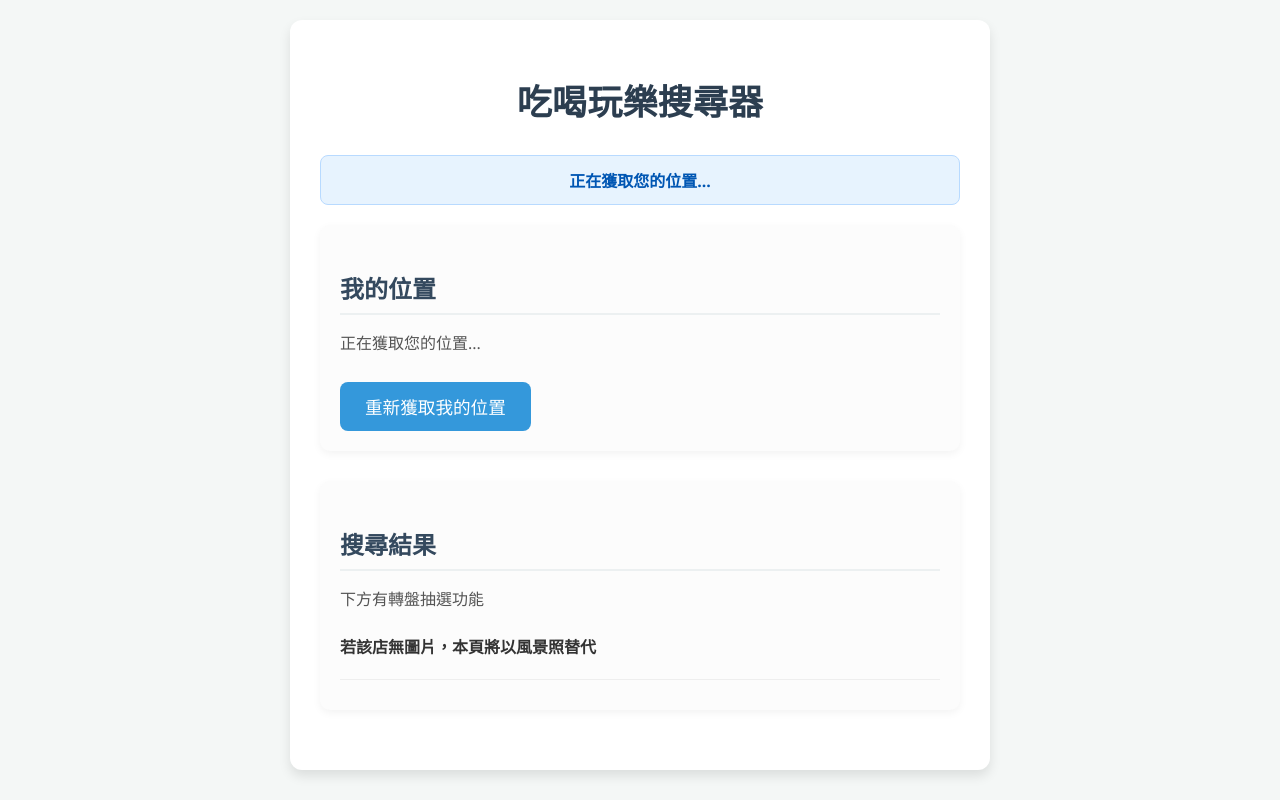
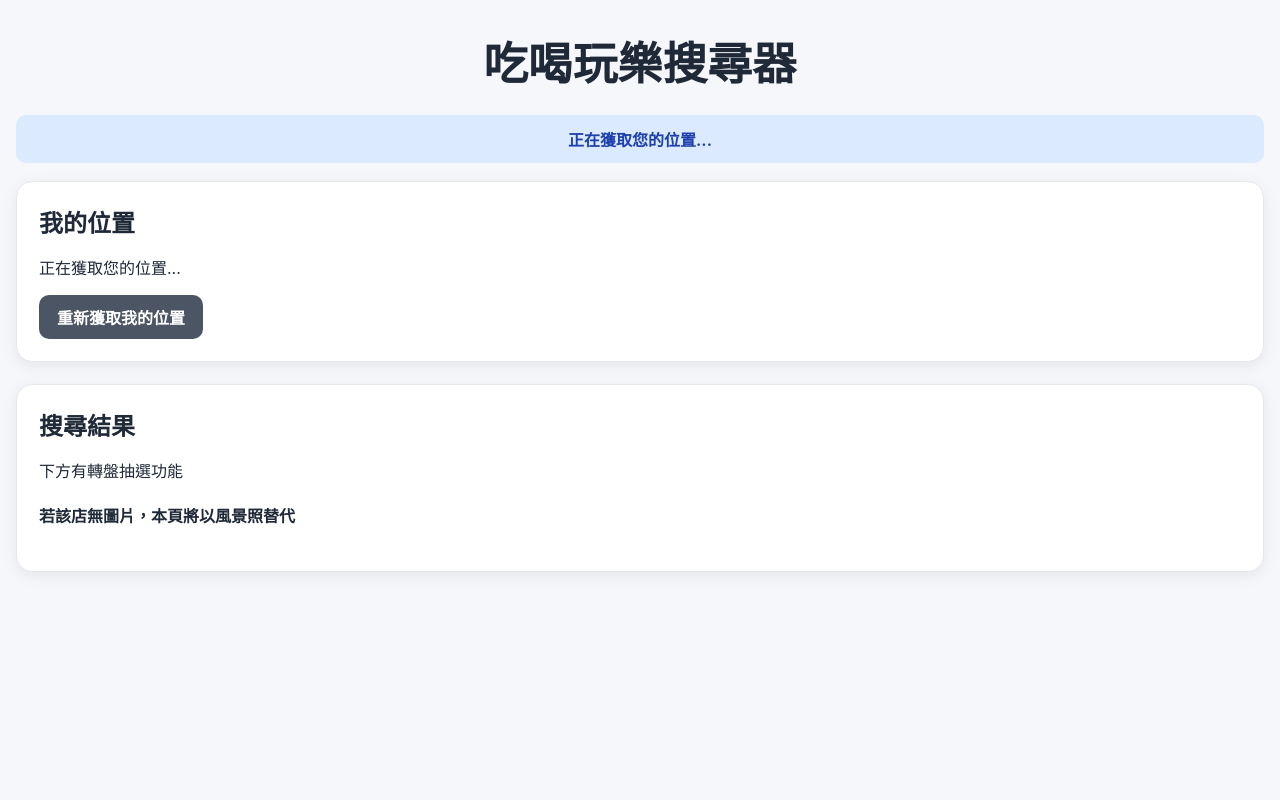
Before and after one commit to June43084/location_finder, a Flask app: page / in a window 1280 px wide. Run offline with Flask 3, Linux system fonts and the light colour scheme.

Commit message:
Update style.css

```diff
--- a/static/style.css
+++ b/static/style.css
@@ -1,287 +1,458 @@
-/* frontend/static/style.css */
+* {
+  box-sizing: border-box;
+}
+
+html {
+  scroll-behavior: smooth;
+}
+
+:root {
+  --bg: #f5f7fa;
+  --card: #ffffff;
+  --text: #1f2937;
+  --muted: #6b7280;
+  --line: #e5e7eb;
+  --primary: #2563eb;
+  --primary-hover: #1d4ed8;
+  --warning: #92400e;
+  --error: #b91c1c;
+  --shadow: 0 4px 16px rgba(0, 0, 0, 0.07);
+}
 
 body {
-    font-family: 'Segoe UI', Tahoma, Geneva, Verdana, sans-serif;
-    margin: 0;
-    padding: 20px;
-    background-color: #f4f7f6;
-    color: #333;
-    display: flex;
-    justify-content: center;
-    align-items: flex-start;
-    min-height: 100vh;
+  margin: 0;
+  background: var(--bg);
+  color: var(--text);
+  font-family:
+    -apple-system,
+    BlinkMacSystemFont,
+    "Segoe UI",
+    "Noto Sans TC",
+    "PingFang TC",
+    "Microsoft JhengHei",
+    Arial,
+    sans-serif;
+}
+
+a {
+  color: #1d4ed8;
+}
+
+button,
+input,
+select {
+  font: inherit;
 }
 
 .container {
-    background-color: #fff;
-    padding: 30px;
-    border-radius: 12px;
-    box-shadow: 0 6px 12px rgba(0, 0, 0, 0.1);
-    width: 100%;
-    max-width: 700px;
-    box-sizing: border-box;
+  width: min(1500px, calc(100% - 32px));
+  margin: 0 auto;
+  padding: 28px 0 48px;
 }
 
 h1 {
-    color: #2c3e50;
-    text-align: center;
-    margin-bottom: 30px;
-    font-size: 2.2em;
+  margin: 0 0 22px;
+  text-align: center;
+  font-size: clamp(1.9rem, 4vw, 2.8rem);
 }
 
 h2 {
-    color: #34495e;
-    margin-top: 25px;
-    margin-bottom: 15px;
-    border-bottom: 2px solid #ecf0f1;
-    padding-bottom: 8px;
+  margin: 0 0 12px;
+}
+
+section {
+  margin-bottom: 22px;
+  padding: 22px;
+  background: var(--card);
+  border: 1px solid var(--line);
+  border-radius: 16px;
+  box-shadow: var(--shadow);
+}
+
+.hidden-section {
+  display: none !important;
 }
 
 .message {
-    padding: 12px 20px;
-    margin-bottom: 20px;
-    border-radius: 8px;
-    font-weight: bold;
-    text-align: center;
-    display: none; /* Hidden by default */
+  display: none;
+  margin-bottom: 18px;
+  padding: 12px 16px;
+  border-radius: 10px;
+  font-weight: 700;
+  text-align: center;
 }
 
 .message.info {
-    background-color: #e7f3fe;
-    color: #0056b3;
-    border: 1px solid #b8daff;
+  color: #1e40af;
+  background: #dbeafe;
 }
 
 .message.success {
-    background-color: #d4edda;
-    color: #155724;
-    border: 1px solid #c3e6cb;
+  color: #166534;
+  background: #dcfce7;
 }
 
 .message.warning {
-    background-color: #fff3cd;
-    color: #856404;
-    border: 1px solid #ffeeba;
+  color: var(--warning);
+  background: #fef3c7;
 }
 
 .message.error {
-    background-color: #f8d7da;
-    color: #721c24;
-    border: 1px solid #f5c6cb;
+  color: var(--error);
+  background: #fee2e2;
 }
 
-section {
-    margin-bottom: 30px;
-    padding: 20px;
-    background-color: #fcfcfc;
-    border-radius: 10px;
-    box-shadow: 0 3px 8px rgba(0, 0, 0, 0.05);
+.btn,
+.btn-small,
+.pagination-btn {
+  border: 0;
+  border-radius: 10px;
+  cursor: pointer;
+  transition:
+    transform 0.12s ease,
+    background-color 0.18s ease,
+    opacity 0.18s ease;
 }
 
-p {
-    line-height: 1.6;
-    color: #555;
+.btn:active,
+.btn-small:active,
+.pagination-btn:active {
+  transform: translateY(1px);
 }
 
 .btn {
-    display: inline-block;
-    padding: 12px 25px;
-    border: none;
-    border-radius: 8px;
-    background-color: #3498db;
-    color: white;
-    font-size: 1.1em;
-    cursor: pointer;
-    transition: background-color 0.3s ease;
-    margin-top: 10px;
-    text-align: center;
+  display: inline-flex;
+  align-items: center;
+  justify-content: center;
+  min-height: 44px;
+  padding: 10px 18px;
+  color: #fff;
+  background: #4b5563;
+  text-decoration: none;
+  font-weight: 700;
 }
 
-.btn:hover {
-    background-color: #2980b9;
+.btn-primary,
+.btn-wheel {
+  background: var(--primary);
+}
+
+.btn:hover,
+.btn-primary:hover,
+.btn-wheel:hover {
+  background: var(--primary-hover);
 }
 
 .btn-small {
-    padding: 8px 15px;
-    font-size: 0.9em;
-    border-radius: 6px;
-    margin: 5px;
+  min-height: 40px;
+  padding: 8px 14px;
+  color: var(--text);
+  background: #eef2ff;
+  font-weight: 700;
 }
 
-select, input[type="text"], input[type="range"] {
-    width: calc(100% - 22px);
-    padding: 10px;
-    margin-top: 8px;
-    margin-bottom: 15px;
-    border: 1px solid #ccc;
-    border-radius: 6px;
-    font-size: 1em;
-    box-sizing: border-box;
-}
-
-input[type="range"] {
-    -webkit-appearance: none;
-    width: 100%;
-    height: 8px;
-    background: #ddd;
-    outline: none;
-    opacity: 0.7;
-    transition: opacity 0.2s;
-    border-radius: 5px;
-}
-
-input[type="range"]::-webkit-slider-thumb {
-    -webkit-appearance: none;
-    appearance: none;
-    width: 20px;
-    height: 20px;
-    border-radius: 50%;
-    background: #3498db;
-    cursor: pointer;
-}
-
-input[type="range"]::-moz-range-thumb {
-    width: 20px;
-    height: 20px;
-    border-radius: 50%;
-    background: #3498db;
-    cursor: pointer;
+input[type="text"],
+select {
+  width: 100%;
+  min-height: 46px;
+  margin: 8px 0 12px;
+  padding: 10px 12px;
+  border: 1px solid #cbd5e1;
+  border-radius: 10px;
+  background: #fff;
 }
 
 .range-container {
-    display: flex;
-    align-items: center;
-    margin-bottom: 15px;
+  display: grid;
+  grid-template-columns: auto minmax(220px, 1fr) auto;
+  align-items: center;
+  gap: 12px;
+  margin: 14px 0;
 }
 
-.range-container label {
-    flex-shrink: 0;
-    margin-right: 10px;
-    color: #555;
+#searchRadius {
+  width: 100%;
 }
 
-.range-container span {
-    flex-shrink: 0;
-    margin-left: 10px;
-    font-weight: bold;
-    color: #3498db;
+.range-value {
+  min-width: 92px;
+  font-weight: 700;
 }
 
-.hidden-section {
-    display: none !important;
+.results-heading-row {
+  display: flex;
+  align-items: flex-start;
+  justify-content: space-between;
+  gap: 20px;
+  margin-bottom: 12px;
 }
 
-#placesList {
-    margin-top: 20px;
-    border-top: 1px solid #eee;
-    padding-top: 10px;
+.result-note {
+  margin: 4px 0;
+  color: var(--muted);
+  font-size: 0.93rem;
+}
+
+.places-actions {
+  display: flex;
+  flex-wrap: wrap;
+  gap: 8px;
+  margin: 14px 0 10px;
+}
+
+.results-summary {
+  min-height: 24px;
+  margin: 10px 0 14px;
+  color: #475569;
+  font-weight: 700;
+}
+
+/* 桌機：5 欄 × 2 列 = 10 家 / 頁 */
+.places-grid {
+  display: grid;
+  grid-template-columns: repeat(5, minmax(0, 1fr));
+  gap: 14px;
 }
 
 .place-item {
-    display: flex;
-    align-items: flex-start;
-    background-color: #fefefe;
-    border: 1px solid #e9e9e9;
-    border-radius: 8px;
-    padding: 15px;
-    margin-bottom: 10px;
-    box-shadow: 0 2px 5px rgba(0, 0, 0, 0.03);
-    transition: transform 0.2s ease, box-shadow 0.2s ease;
+  min-width: 0;
+  overflow: hidden;
+  background: #fff;
+  border: 1px solid #dbe2ea;
+  border-radius: 13px;
+  box-shadow: 0 2px 8px rgba(0, 0, 0, 0.055);
 }
 
-.place-item:hover {
-    transform: translateY(-3px);
-    box-shadow: 0 4px 10px rgba(0, 0, 0, 0.08);
+.place-card-header {
+  display: flex;
+  align-items: flex-start;
+  gap: 8px;
+  min-height: 62px;
+  padding: 12px 12px 8px;
 }
 
-.place-item input[type="checkbox"] {
-    margin-right: 15px;
-    margin-top: 5px;
-    transform: scale(1.4); /* Make checkbox larger */
-    accent-color: #3498db; /* Change checkbox color */
+.place-checkbox {
+  flex: 0 0 auto;
+  width: 18px;
+  height: 18px;
+  margin-top: 2px;
+  accent-color: var(--primary);
 }
 
-.place-item label {
-    flex-grow: 1;
-    cursor: pointer;
+.place-title {
+  min-width: 0;
+  font-size: 0.98rem;
+  line-height: 1.35;
+  font-weight: 800;
+  overflow-wrap: anywhere;
+  cursor: pointer;
 }
 
-.place-item h3 {
-    margin: 0 0 5px 0;
-    color: #2c3e50;
-    font-size: 1.1em;
+.place-img {
+  display: block;
+  width: 100%;
+  aspect-ratio: 16 / 10;
+  object-fit: cover;
+  background: #e5e7eb;
 }
 
-.place-item p {
-    margin: 0 0 3px 0;
-    color: #666;
-    font-size: 0.9em;
+.place-details {
+  padding: 10px 12px 12px;
+}
+
+.place-details p {
+  margin: 0 0 7px;
+}
+
+.place-address {
+  min-height: 42px;
+  color: #4b5563;
+  font-size: 0.87rem;
+  line-height: 1.45;
+  overflow-wrap: anywhere;
+}
+
+.place-link-row {
+  font-size: 0.86rem;
+  line-height: 1.35;
+}
+
+.place-link-row a {
+  overflow-wrap: anywhere;
+}
+
+.pagination {
+  display: flex;
+  align-items: center;
+  justify-content: center;
+  gap: 16px;
+  margin-top: 22px;
+}
+
+.pagination-btn {
+  min-height: 42px;
+  padding: 9px 16px;
+  color: #fff;
+  background: var(--primary);
+  font-weight: 800;
+}
+
+.pagination-btn:hover:not(:disabled) {
+  background: var(--primary-hover);
+}
+
+.pagination-btn:disabled {
+  cursor: not-allowed;
+  opacity: 0.42;
+}
+
+.page-info {
+  min-width: 110px;
+  text-align: center;
+  font-weight: 800;
+}
+
+.wheel-section {
+  scroll-margin-top: 16px;
+  text-align: center;
 }
 
 .wheel-wrapper {
   position: relative;
-  width: 400px;
-  height: 400px;
-  margin: 0 auto;
-  z-index: 10;
+  width: min(400px, 100%);
+  margin: 28px auto 18px;
 }
 
 .pointer {
   position: absolute;
-  top: -16px;
+  top: -12px;
   left: 50%;
-  transform: translateX(-50%);
+  z-index: 2;
   width: 0;
   height: 0;
-  border-left: 20px solid transparent;
-  border-right: 20px solid transparent;
-  border-top: 25px solid #e63946;
-  border-radius: 5px;
-  z-index: 1000;
-  filter: drop-shadow(0 2px 2px rgba(0,0,0,0.2));
+  transform: translateX(-50%);
+  border-left: 18px solid transparent;
+  border-right: 18px solid transparent;
+  border-top: 28px solid #ef4444;
+  filter: drop-shadow(0 2px 2px rgba(0, 0, 0, 0.2));
 }
 
-
-#placesActions {
-    text-align: center;
-    margin-top: 20px;
-    padding: 15px;
-    background-color: #e0f2f7;
-    border-radius: 8px;
-    box-shadow: 0 2px 4px rgba(0, 0, 0, 0.05);
+#wheelCanvas {
+  display: block;
+  width: 100%;
+  height: auto;
+  margin: 0 auto;
 }
 
-#manualLocationInput {
-    margin-top: 20px;
-    padding-top: 15px;
-    border-top: 1px solid #eee;
+.wheel-result {
+  min-height: 30px;
+  font-size: 1.08rem;
+  font-weight: 800;
 }
 
-#manualLocationInput p {
-    margin-bottom: 10px;
+.back-to-results {
+  margin-top: 8px;
 }
 
-#manualLocationInput input[type="text"] {
-    width: calc(100% - 20px); /* Adjust width for padding */
-    margin-bottom: 10px;
+/* 手機：單欄，每頁 5 家 */
+@media (max-width: 768px) {
+  .container {
+    width: 100%;
+    padding: 12px;
+  }
+
+  section {
+    margin-bottom: 14px;
+    padding: 14px;
+    border-radius: 13px;
+  }
+
+  h1 {
+    margin-bottom: 14px;
+    font-size: 1.75rem;
+  }
+
+  h2 {
+    font-size: 1.25rem;
+  }
+
+  input[type="text"],
+  select {
+    font-size: 16px;
+  }
+
+  .btn,
+  .btn-small {
+    width: 100%;
+  }
+
+  .range-container {
+    grid-template-columns: 1fr;
+    gap: 7px;
+  }
+
+  .range-value {
+    min-width: 0;
+  }
+
+  .results-heading-row {
+    display: block;
+  }
+
+  .btn-wheel {
+    width: 100%;
+    margin-top: 12px;
+  }
+
+  .places-actions {
+    display: grid;
+    grid-template-columns: 1fr;
+    gap: 7px;
+  }
+
+  .places-grid {
+    grid-template-columns: 1fr;
+    gap: 12px;
+  }
+
+  .place-card-header {
+    min-height: 0;
+  }
+
+  .place-title {
+    font-size: 1.05rem;
+  }
+
+  .place-img {
+    aspect-ratio: 16 / 9;
+  }
+
+  .place-address {
+    min-height: 0;
+    font-size: 0.94rem;
+  }
+
+  .place-link-row {
+    font-size: 0.94rem;
+  }
+
+  .pagination {
+    display: grid;
+    grid-template-columns: 1fr auto 1fr;
+    gap: 8px;
+  }
+
+  .pagination-btn {
+    width: 100%;
+    padding: 9px 8px;
+  }
+
+  .page-info {
+    min-width: 84px;
+    font-size: 0.9rem;
+  }
+
+  .wheel-wrapper {
+    width: min(360px, 100%);
+  }
 }
-/* 統一所有店家圖片尺寸，避免 placeholder 原圖撐爆版面 */
-.place-img {
-    display: block;
-    width: 100%;
-    max-width: 400px;
-    height: 240px;
-    object-fit: cover;
-    border-radius: 8px;
-    margin: 8px 0 10px 0;
-}
-
-/* 手機版 */
-@media (max-width: 768px) {
-    .place-img {
-        width: 100%;
-        max-width: 100%;
-        height: 220px;
-        object-fit: cover;
-    }
-}
```
